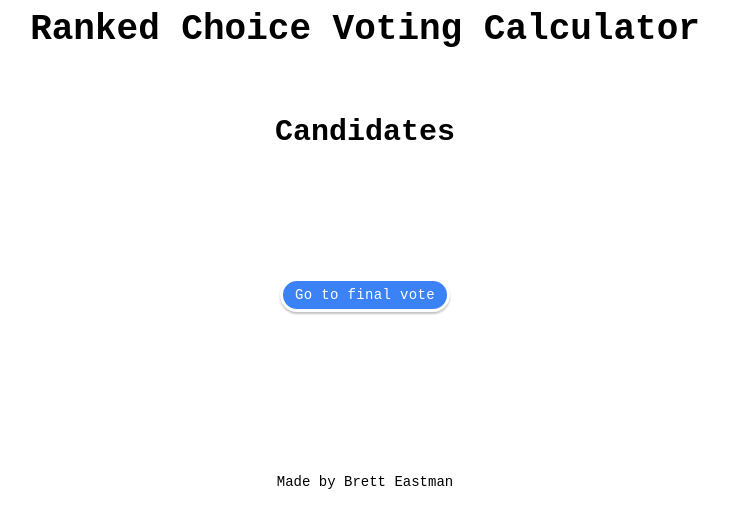
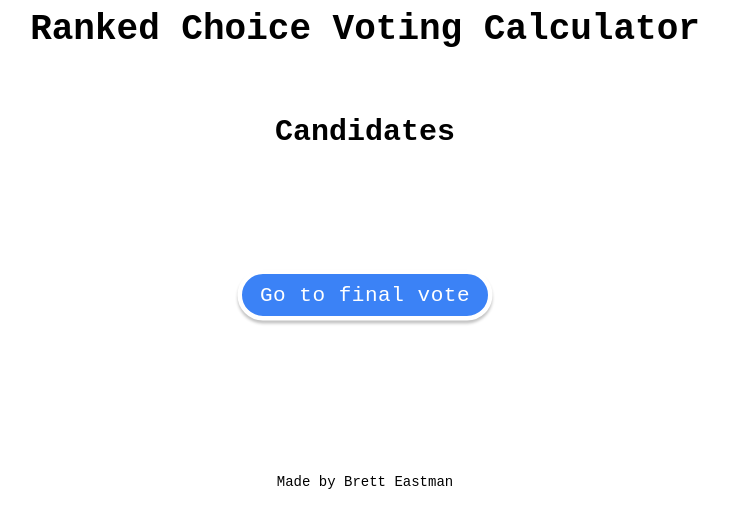
Before and after one commit to BrettEastman/RankedChoice, a Svelte app: page / in a window 1280 px wide. Both pictures are taken after a click on the button "Go to Ballot". Shown: the top 528 px of the page, without its empty margins (275-1004 px from the left). Built offline with nearby package versions, Linux system fonts and the light colour scheme.

Commit message:
Add scale to Go to Final Vote

```diff
--- a/src/App.svelte
+++ b/src/App.svelte
@@ -251,7 +251,6 @@
       {/if}
     </Stack>
 
-
     <Stack gutter="gap-12">
       {#if counter === 1}
         <h1 class="text-3xl font-bold mb-8">Candidates</h1>
@@ -283,7 +282,7 @@
         {/each}
 
         {#if voted >= voters.length}
-          <div class="mb-24">
+          <div class="mb-24 scale-150">
             <Button onClick={incrementCounter}>Go to final vote</Button>
           </div>
         {/if}
```
